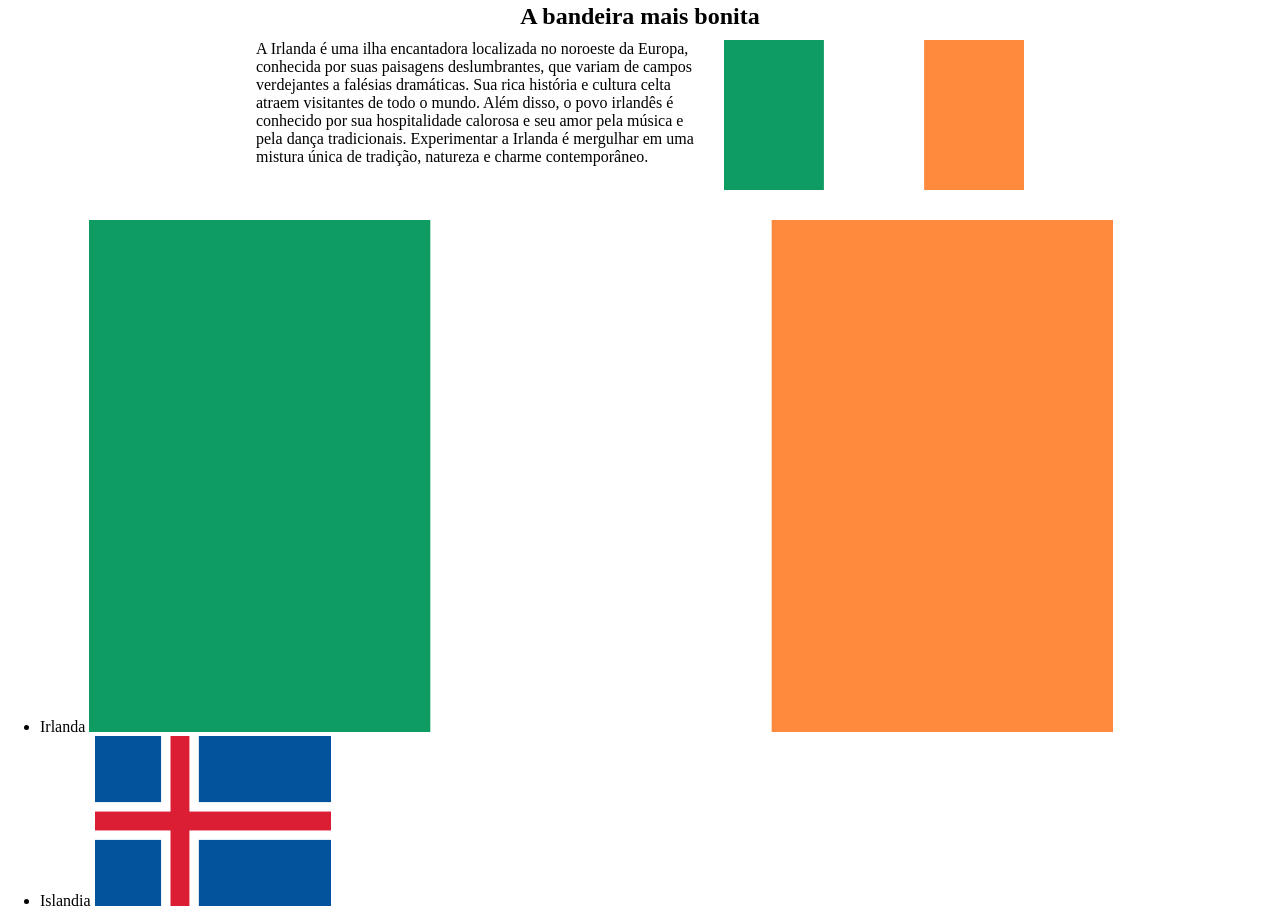
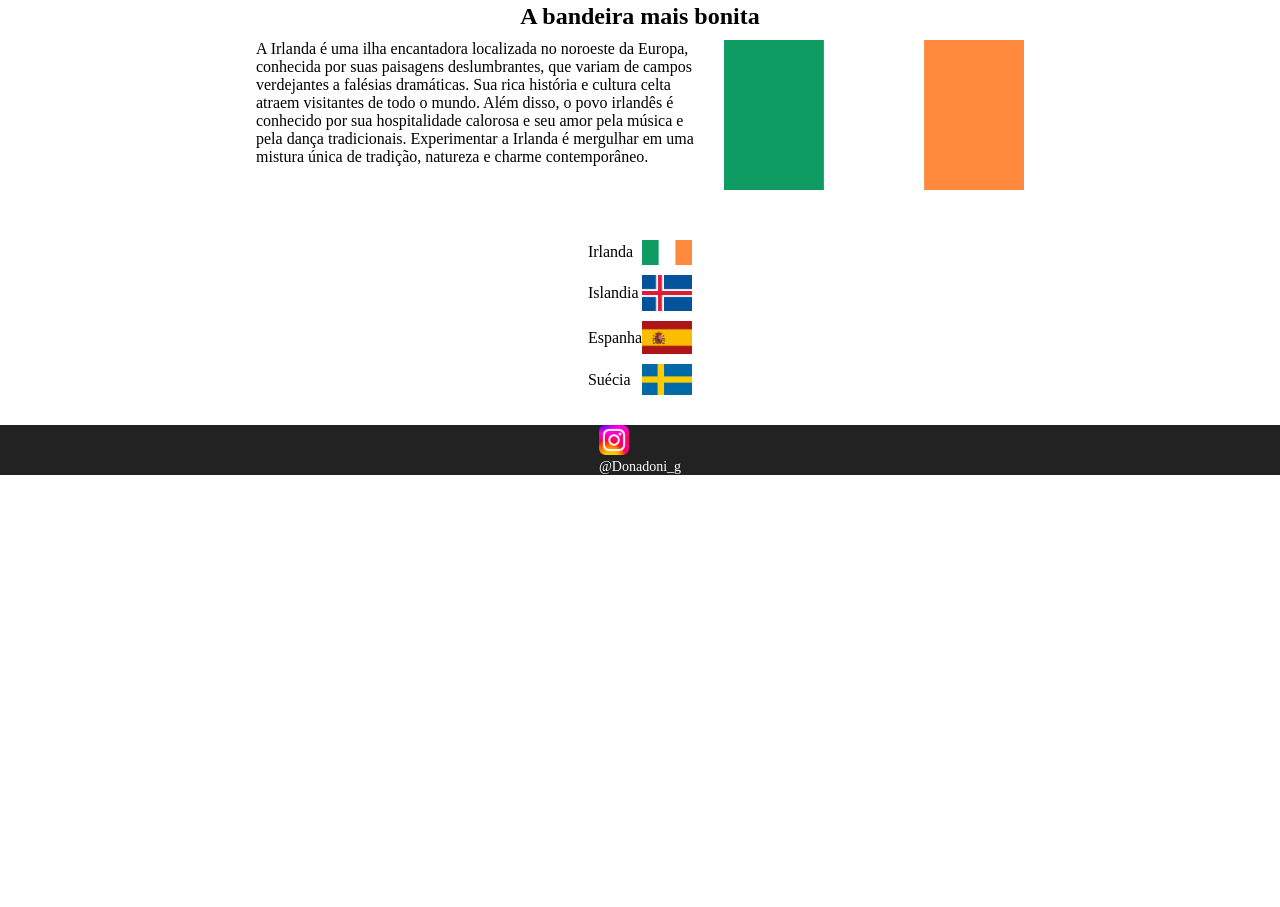
Before and after one commit to GuilhermeD02/Flexbox-exe1, a plain HTML site: page index.html in a window 1280 px wide. Shown: the part 577-1484 px from the top of the page. After the commit the page ends 1052 px from the top, so only its background shows below. Drawn offline with Linux system fonts and the light colour scheme.

Commit message:
Finalizando site com flex-box

```diff
--- a/flex.css
+++ b/flex.css
@@ -2,68 +2,75 @@
   margin: 0;
 }
 
-.header{
+.header {
   display: flex;
   background-color: rgb(20, 211, 20);
   color: white;
-    font-size:20px;
+  font-size: 20px;
   justify-content: space-between;
   align-items: center;
   padding: 0 10px;
-
 }
 
-.header > img{
+.header > img {
   width: 15%;
   padding: 5px;
   border-radius: 90%;
 }
+
 /*
-fazendo a segunda parte
+  Making the second part
 */
-.flag{
+
+.flag {
   width: 250px;
   height: 150px;
 }
-  .flag-list{
+
+.flag-list {
   display: flex;
   flex-direction: column;
   align-items: center;
   justify-content: space-between;
 }
-  #flag-container{
+
+#flag-container {
   background-color: antiquewhite;
   padding: 20px 0;
   display: flex;
   flex-direction: column;
   align-items: center;
 }
-  #flag-container > h1{
-    color:rgb(29, 29, 32);
-    font-variant:small-caps;
-    font-size:30px;
+
+#flag-container > h1 {
+  color: rgb(29, 29, 32);
+  font-variant: small-caps;
+  font-size: 30px;
 }
-  .flag-list > div{
+
+.flag-list > div {
   display: flex;
   justify-content: space-evenly;
   margin-top: 25px;
-    width: 250%;
+  width: 100%; /* Fixed width issue */
 }
 
 /*
-Fazendo a terceira parte
+  Making the third part
 */
 
-#flag-irlanda > img{
-    width:300px;
+#flag-irlanda > img {
+  width: 300px;
 }
-#container{
+
+#container {
   display: flex;
   flex-direction: column;
   align-items: center;
   padding: 20px 0px;
 }
-#flag-irlanda{
+
+#flag-irlanda {
   padding: 10px;
   width: 60%;
   display: flex;
@@ -71,5 +78,63 @@ Fazendo a terceira parte
 }
 
 #flag-irlanda > p {
-    margin-right:20px ;
+  margin-right: 20px;
 }
+
+/*
+  Making the list section similar to others
+*/
+
+section {
+  display: flex; /* Applied to all sections */
+  flex-direction: column;
+  align-items: center;
+  padding: 20px 0px;
+}
+
+section ul {
+  list-style: none; /* Remove default bullet points */
+  padding: 0;
+  margin: 0;
+}
+
+section li {
+  display: flex;
+  justify-content: space-between;
+  align-items: center;
+  margin-bottom: 10px;
+}
+
+section li img {
+  width: 50px; /* Adjust image size as needed */
+}
+
+footer {
+  bottom: 0;
+  left: 0;
+  width: 100%;
+  height: 50px;
+  background-color: #222;
+  z-index: 10;
+  display: flex;
+  justify-content: center;
+  align-items: center;
+  cursor: pointer; /* Permite clicar no footer */
+  transition: background-color 0.2s ease-in-out;
+}
+
+footer:hover {
+  background-color: #333;
+}
+
+footer img {
+  width: 30px;
+  height: 30px;
+  margin-right: 5px;
+}
+
+footer p {
+  color: #fff;
+  font-size: 14px;
+  margin: 0;
+}
```
Lines whose indentation alone changed are shown as unchanged.
